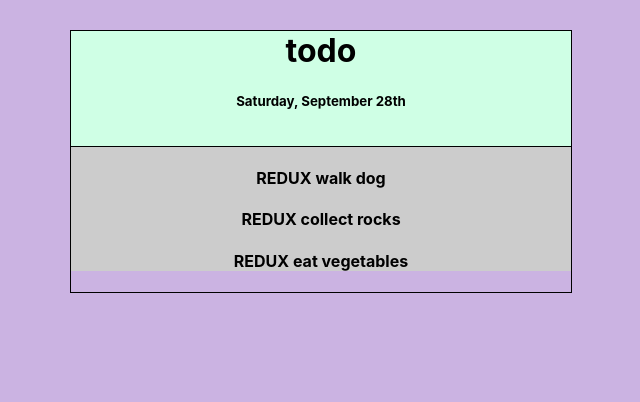
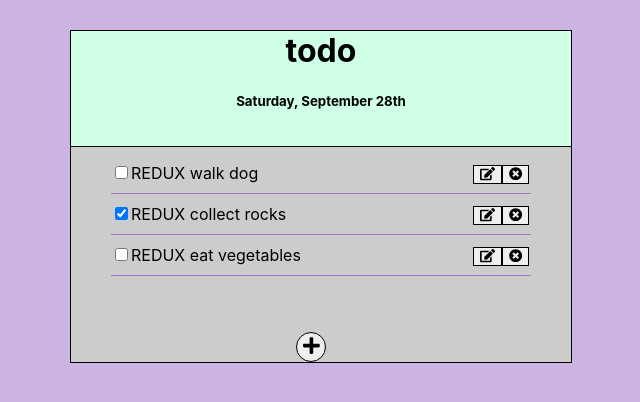
Before and after one commit to N8ers/react-todo, a React (Create React App) app: page / in a window 1280 px wide. Shown: the top 402 px of the page, without its empty margins (319-959 px from the left). Built offline with nearby package versions, Linux system fonts and the light colour scheme.

Commit message:
replace og state, with redux store

```diff
--- a/src/components/ToDoContainer.js
+++ b/src/components/ToDoContainer.js
@@ -60,9 +60,22 @@
         return (
             <div className="ToDoContainer">
 
-                <h4>{storeTodoList.todos[0].todoItem}</h4>
-                <h4>{storeTodoList.todos[1].todoItem}</h4>
-                <h4>{storeTodoList.todos[2].todoItem}</h4>
+                <ul className="ToDos">
+                    {
+                        storeTodoList.todos.map((todo) =>
+                            <ToDo
+                                id={todo.id}
+                                item={todo.todoItem}
+                                remove={this.removeTodo}
+                                edit={this.editTodo}
+                                toggleStatus={this.toggleCompletionStatus}
+                                key={todo.id}
+                                status={todo.completed}
+                            />)
+                    }
+                </ul>
+                <br />
+                <AddToDo className="addTodo" addNewTodo={this.addTodo} />
 
                 {/* <ul className="ToDos">
                     {
```
